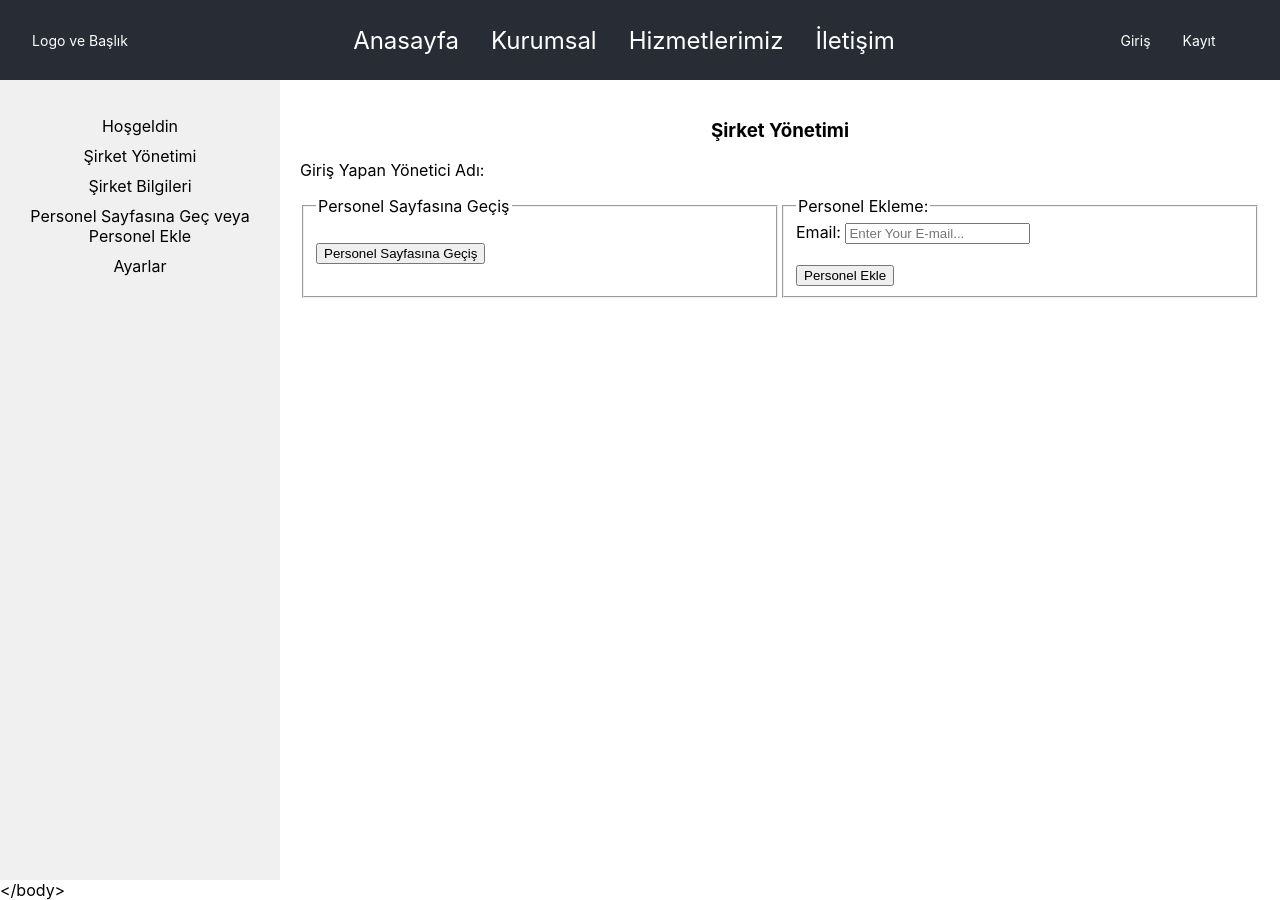
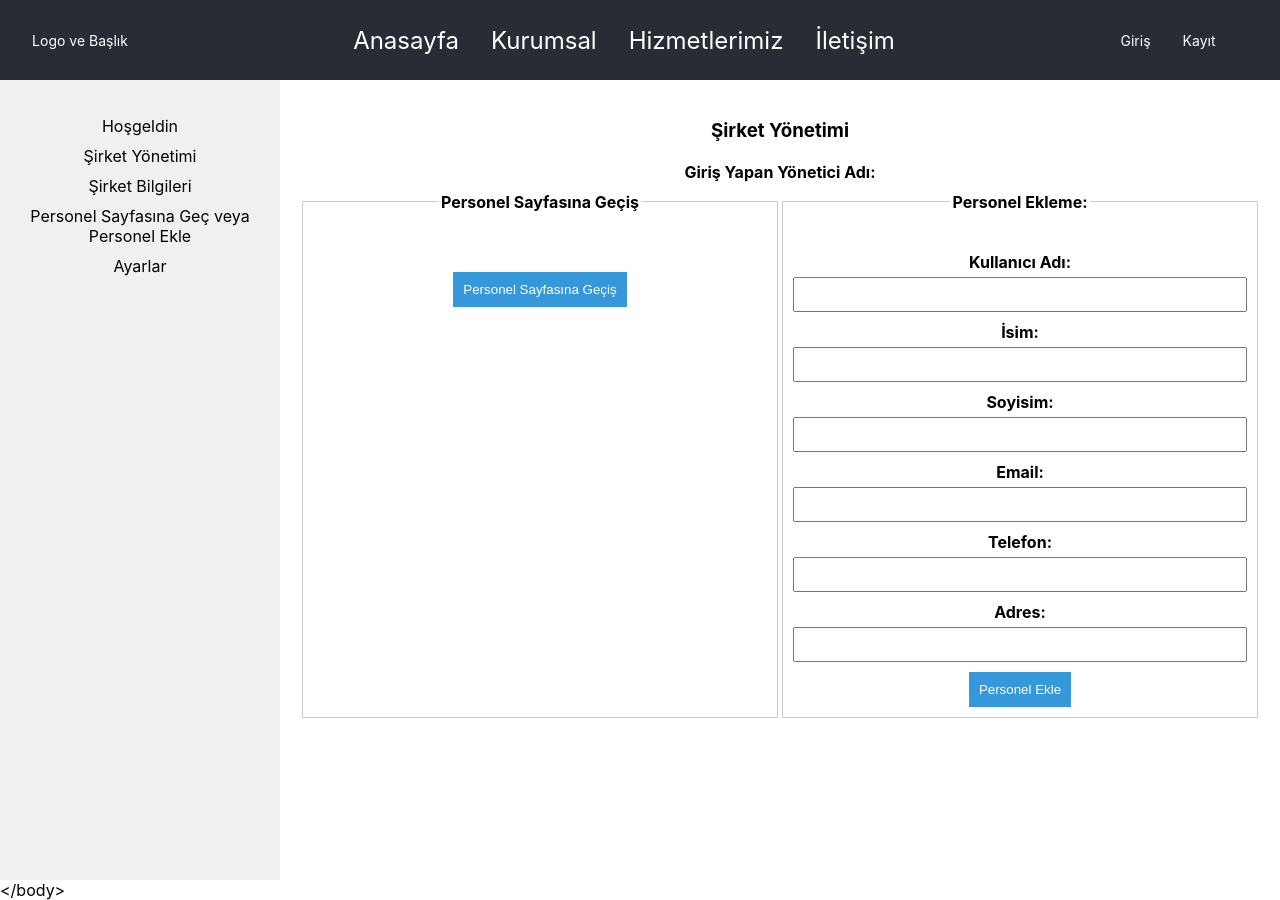
Before and after one commit to Gizemli-Ankaralilar/fe-hr-project, a React (Create React App) app: page /company-panel in a window 1280 px wide. Both pictures are taken after a click on the item "Personel Sayfasına Geç veya Personel Ekle". Built offline with nearby package versions, Linux system fonts and the light colour scheme; no server answers.

Commit message:
PersonalAdd.js

```diff
--- a/src/components/PersonalAdd.js
+++ b/src/components/PersonalAdd.js
@@ -1,13 +1,22 @@
 // PersonalAdd.js
 import React, { useState, useEffect } from 'react';
+import saveWorker from '../services/companyService'; // Dizin yapısına ve dosya adına göre güncellenmeli
+import './styles/PersonalAdd.scss';
 
 function PersonelAdd({ companyId }) {
     const [companyInfo, setCompanyInfo] = useState({});
-    const [resmiTatilBilgileri, setResmiTatilBilgileri] = useState('');
+    const [workerData, setWorkerData] = useState({
+        username: '',
+        firstName: '',
+        lastName: '',
+        email: '',
+        phone: '',
+        address: '',
+    });
 
     useEffect(() => {
         // Fetch company information from the server
-        fetch(`http://localhost:9094/api/v1/company/${companyId}/information`)
+        fetch(`http://localhost:9091/api/v1/company/save/worker`)
             .then((response) => response.json())
             .then((data) => {
                 setCompanyInfo(data);
@@ -17,6 +26,54 @@ function PersonelAdd({ companyId }) {
             });
     }, [companyId]);
 
+    const handleInputChange = (e) => {
+        const { name, value } = e.target;
+        setWorkerData((prevData) => ({
+            ...prevData,
+            [name]: value,
+        }));
+    };
+
+    const handleWorkerSubmit = (e) => {
+        e.preventDefault();
+
+        // localStorage'ten token'ı al
+        const token = localStorage.getItem('token');
+
+        // Eğer token yoksa, kullanıcıyı giriş sayfasına yönlendir
+        if (!token) {
+            // Örneğin, react-router-dom'un useNavigate fonksiyonu ile yönlendirme yapabilirsiniz.
+            // useNavigate('/login'); gibi bir kullanım düşünülebilir.
+            return;
+        }
+
+        // Önce kullanıcının girdiği bilgileri state'ten alalım
+        const { username, firstName, lastName, email, phone, address } = workerData;
+
+
+
+        // Oluşturduğumuz bilgileri bir nesne içinde toplayalım
+        const workerDataForApi = {
+            username,
+            firstName,
+            lastName,
+            email,
+            phone,
+            address,
+        };
+
+        // Şimdi bu bilgileri servis fonksiyonuna gönderelim
+        saveWorker(token, workerData)
+            .then((response) => {
+                console.log(response.data);
+                // Başarılı yanıtın işlenmesi
+            })
+            .catch((error) => {
+                console.error('Çalışan ekleme hatası:', error);
+            });
+    };
+
+
     return (
         <div>
             <h3 style={{ textAlign: "center" }}>Şirket Yönetimi</h3>
@@ -25,16 +82,70 @@ function PersonelAdd({ companyId }) {
                 <fieldset style={{ flex: 1 }}>
                     <legend>Personel Sayfasına Geçiş</legend>
                     <form>
-                        <br/>
+                        <br />
                         <button type="submit">Personel Sayfasına Geçiş</button>
                     </form>
                 </fieldset>
-                <fieldset style={{ flex: 1}}>
+                <fieldset style={{ flex: 1 }}>
                     <legend>Personel Ekleme:</legend>
-                    <form>
-                        <label htmlFor="nameId2">Email: </label>
-                        <input id="nameId2" type="email" name="name2" placeholder="Enter Your E-mail..."/>
+                    <form onSubmit={handleWorkerSubmit}>
+                        <label htmlFor="username">Kullanıcı Adı:</label>
+                        <input
+                            type="text"
+                            id="username"
+                            name="username"
+                            value={workerData.username}
+                            onChange={handleInputChange}
+                            required
+                        />
                         <br />
+                        <label htmlFor="firstName">İsim:</label>
+                        <input
+                            type="text"
+                            id="firstName"
+                            name="firstName"
+                            value={workerData.firstName}
+                            onChange={handleInputChange}
+                            required
+                        />
+                        <br />
+                        <label htmlFor="lastName">Soyisim:</label>
+                        <input
+                            type="text"
+                            id="lastName"
+                            name="lastName"
+                            value={workerData.lastName}
+                            onChange={handleInputChange}
+                            required
+                        />
+                        <br />
+                        <label htmlFor="email">Email:</label>
+                        <input
+                            type="email"
+                            id="email"
+                            name="email"
+                            value={workerData.email}
+                            onChange={handleInputChange}
+                            required
+                        />
+                        <br />
+                        <label htmlFor="phone">Telefon:</label>
+                        <input
+                            type="tel"
+                            id="phone"
+                            name="phone"
+                            value={workerData.phone}
+                            onChange={handleInputChange}
+                        />
+                        <br />
+                        <label htmlFor="address">Adres:</label>
+                        <input
+                            type="text"
+                            id="address"
+                            name="address"
+                            value={workerData.address}
+                            onChange={handleInputChange}
+                        />
                         <br />
                         <button type="submit">Personel Ekle</button>
                     </form>
--- /dev/null
+++ b/src/components/styles/PersonalAdd.scss
@@ -0,0 +1,59 @@
+// PersonalAdd.scss
+
+$primaryColor: #3498db; // Özel renkleri burada tanımlayabilirsiniz
+
+div {
+  text-align: center;
+
+  h3 {
+    margin-bottom: 20px;
+  }
+
+  p {
+    margin-bottom: 10px;
+    font-weight: bold;
+  }
+
+  form {
+    margin-top: 20px;
+
+    label {
+      display: block;
+      margin-bottom: 5px;
+      font-weight: bold;
+    }
+
+    input {
+      width: 100%;
+      padding: 8px;
+      margin-bottom: 10px;
+      box-sizing: border-box;
+    }
+
+    button {
+      background-color: $primaryColor;
+      color: #fff;
+      padding: 10px;
+      border: none;
+      cursor: pointer;
+      transition: background-color 0.3s;
+
+      &:hover {
+        background-color: darken($primaryColor, 10%);
+      }
+    }
+  }
+
+  fieldset {
+    border: 1px solid #ccc;
+    padding: 10px;
+    margin-bottom: 20px;
+
+    legend {
+      font-weight: bold;
+      margin-bottom: 10px;
+    }
+  }
+
+  // Diğer stillendirmeleri ekleyebilirsiniz
+}
--- a/src/pages/Login.js
+++ b/src/pages/Login.js
@@ -45,6 +45,9 @@ function Login() {
       if (response.ok) {
         const tokenData = await response.text();
 
+        // localStorage'e token'ı kaydet
+        localStorage.setItem('token', tokenData);
+
         const decodedToken = parseJwt(tokenData);
 
         if (decodedToken) {
@@ -60,9 +63,9 @@ function Login() {
               navigate('/admin-panel/${userId}');
               break;
             case 'COMPANY_OWNER':
-              navigate('/company-panel');
+              navigate(`/company-panel` );
               break;
-            case 'USER':
+            case 'WORKER':
               navigate(`/user-panel/${userId}`);
               break;
             case 'GUEST':
@@ -83,7 +86,12 @@ function Login() {
           setError('Bilinmeyen bir hata oluştu.');
         }
       } else {
-        setError('Çok Enteresan bir hata oldu. Acayip Bir Hata. Çok Üst Düzey Bir Hata. Bu Hata Bizi Aşar. Bu Hata Bizi Bitirir. Ne yaptın sen böyle?');
+        setError('Çok Enteresan bir hata oldu. ' +
+            'Acayip Bir Hata. ' +
+            'Çok Üst Düzey Bir Hata. ' +
+            'Bu Hata Bizi Aşar. ' +
+            'Bu Hata Bizi Bitirir. ' +
+            'Ne yaptın sen böyle?');
       }
     } catch (error) {
       console.error('Giriş hatası:', error);
--- a/src/pages/Register.js
+++ b/src/pages/Register.js
@@ -30,7 +30,11 @@ function Register() {
           setError('Bilinmeyen bir hata oluştu.');
         }
       } else {
-        setError('Çok Enteresan bir hata oldu. Acayip Bir Hata. Çok Üst Düzey Bir Hata. Bu Hata Bizi Aşar. Bu Hata Bizi Bitirir. Ne yaptın sen böyle?');
+        setError('Çok Enteresan bir hata oldu. ' +
+            'Acayip Bir Hata. Çok Üst Düzey Bir Hata. ' +
+            'Bu Hata Bizi Aşar. ' +
+            'Bu Hata Bizi Bitirir. ' +
+            'Ne yaptın sen böyle?');
       }
     } catch (error) {
       console.error('Kayıt hatası:', error);
--- a/src/services/api.js
+++ b/src/services/api.js
@@ -23,6 +23,20 @@ export const updateUserProfile = (userId, updatedData) => {
   return api.put(`/users/${userId}`, updatedData);
 };
 
+//PersonalAdd.js dosyasi icin
+
+export const companyApi = axios.create({
+    companyBaseURL: 'http://localhost:9091/api/v1/company',
+});
+
+export const saveWorker = (token, workerData) => {
+    return companyApi.post('/save/worker?token=' + token , {...workerData });
+};
+
+/*
+/save/worker/' + token , Path Variable
+ */
+
 // Diğer API isteklerini burada tanımlayabilirsiniz.
 
 export default api;
--- /dev/null
+++ b/src/services/companyService.js
@@ -0,0 +1,15 @@
+import axios from "axios";
+
+const companyApi = axios.create({
+    companyBaseURL: 'http://localhost:9091/api/v1/company',
+});
+
+export const saveWorker = (token, workerData) => {
+    return companyApi.post('/save/worker?token=' + token , {...workerData });
+};
+
+/*
+/save/worker/' + token , Path Variable
+ */
+
+export default companyApi;
```
Also changed, not shown: src/pages/styles/Home.scss (line endings or trailing spaces).
